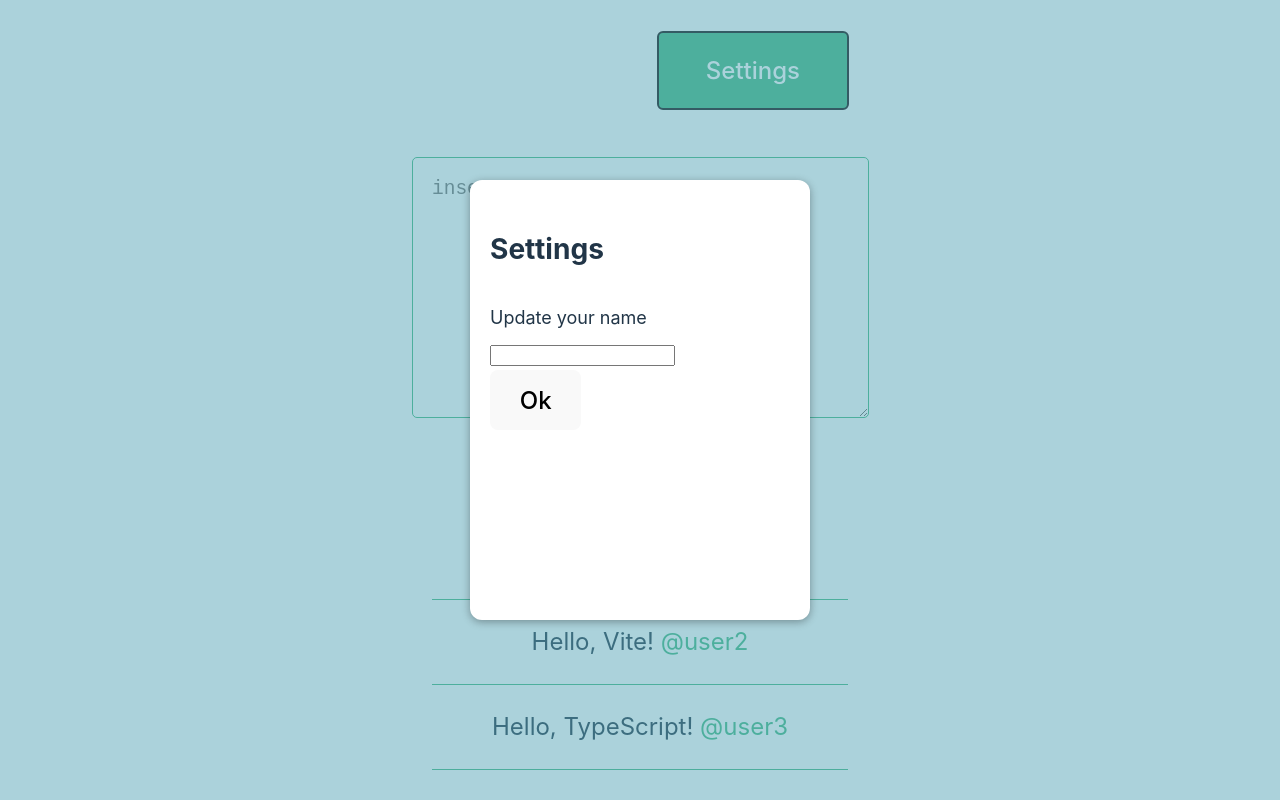
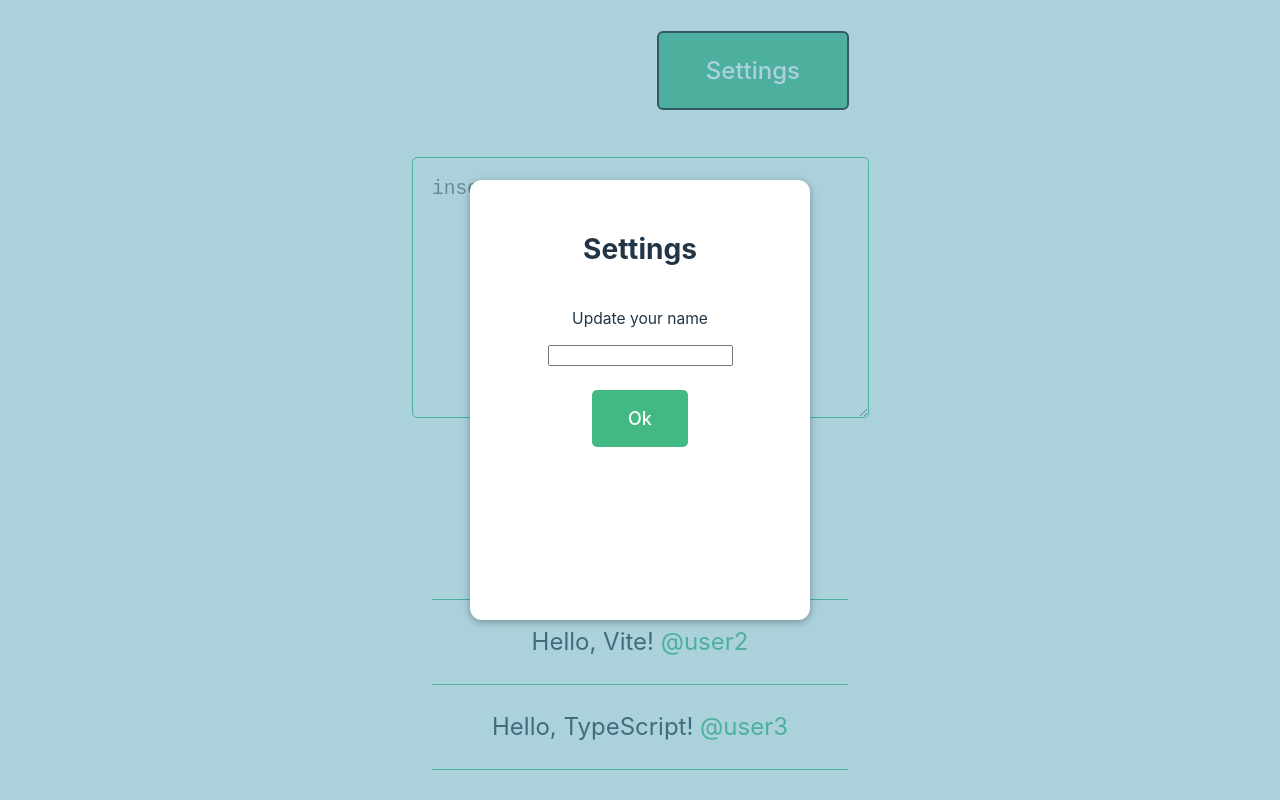
Before and after one commit to y1220/Vue-Form, a Vue app in the folder twitter-complete/: page / in a window 1280 px wide. Both pictures are taken after a click on the button "Settings". Built offline with nearby package versions, Linux system fonts and the light colour scheme.

Commit message:
style(CompleteForm): refine styling of modal

```diff
--- a/twitter-complete/src/components/SettingsModal.vue
+++ b/twitter-complete/src/components/SettingsModal.vue
@@ -33,8 +33,8 @@ const onSubmit = () => {
                 </slot>
             </div>
             <div class="modal-footer">
-                <slot name="footer">
-                    <button @click="onSubmit">Ok</button>
+                <slot style="text-align: center;" name="footer">
+                    <button  @click="onSubmit">Ok</button>
                 </slot>
             </div>
         </div>
@@ -53,6 +53,7 @@ const onSubmit = () => {
     display: flex;
     justify-content: center;
     align-items: center;
+    text-align: center;
 }
 
 .modal-container {
@@ -69,6 +70,18 @@ const onSubmit = () => {
 }
 
 span {
+    font-size: 0.65em;
+    padding: 10px;
+}
+
+.modal-footer button {
+    padding: 1em 2em;
+    border-radius: 5px;
+    background-color: #42b883;
+    color: white;
     font-size: 0.75em;
+    border: none;
+    cursor: pointer;
+    margin: 20px;
 }
 </style>
--- a/twitter-complete/src/components/TweetDeleteModal.vue
+++ b/twitter-complete/src/components/TweetDeleteModal.vue
@@ -42,11 +42,12 @@ const onCancel = () => {
     display: flex;
     justify-content: center;
     align-items: center;
+    text-align: center;
 }
 
 .modal-container {
     width: 300px;
-    height: 400px;
+    height: 200px;
     background-color: white;
     border-radius: 0.5em;
     box-shadow: 0 2px 8px rgba(0, 0, 0, 0.33);
@@ -60,4 +61,15 @@ const onCancel = () => {
 span {
     font-size: 0.75em;
 }
+
+.modal-footer button {
+    padding: 1em 2em;
+    border-radius: 5px;
+    background-color: #42b883;
+    color: white;
+    font-size: 0.75em;
+    border: none;
+    cursor: pointer;
+    margin: 10px;
+}
 </style>
```
